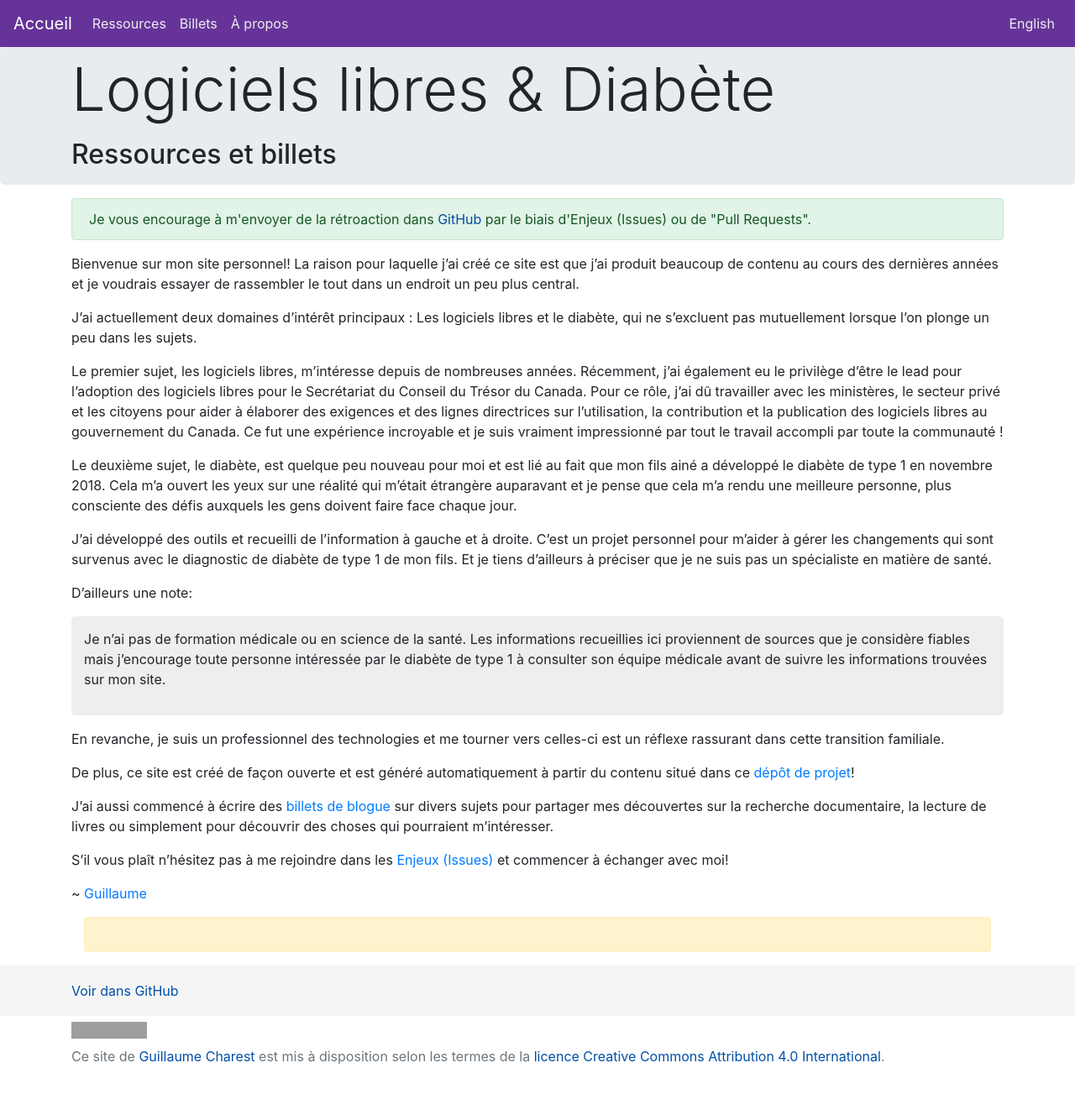
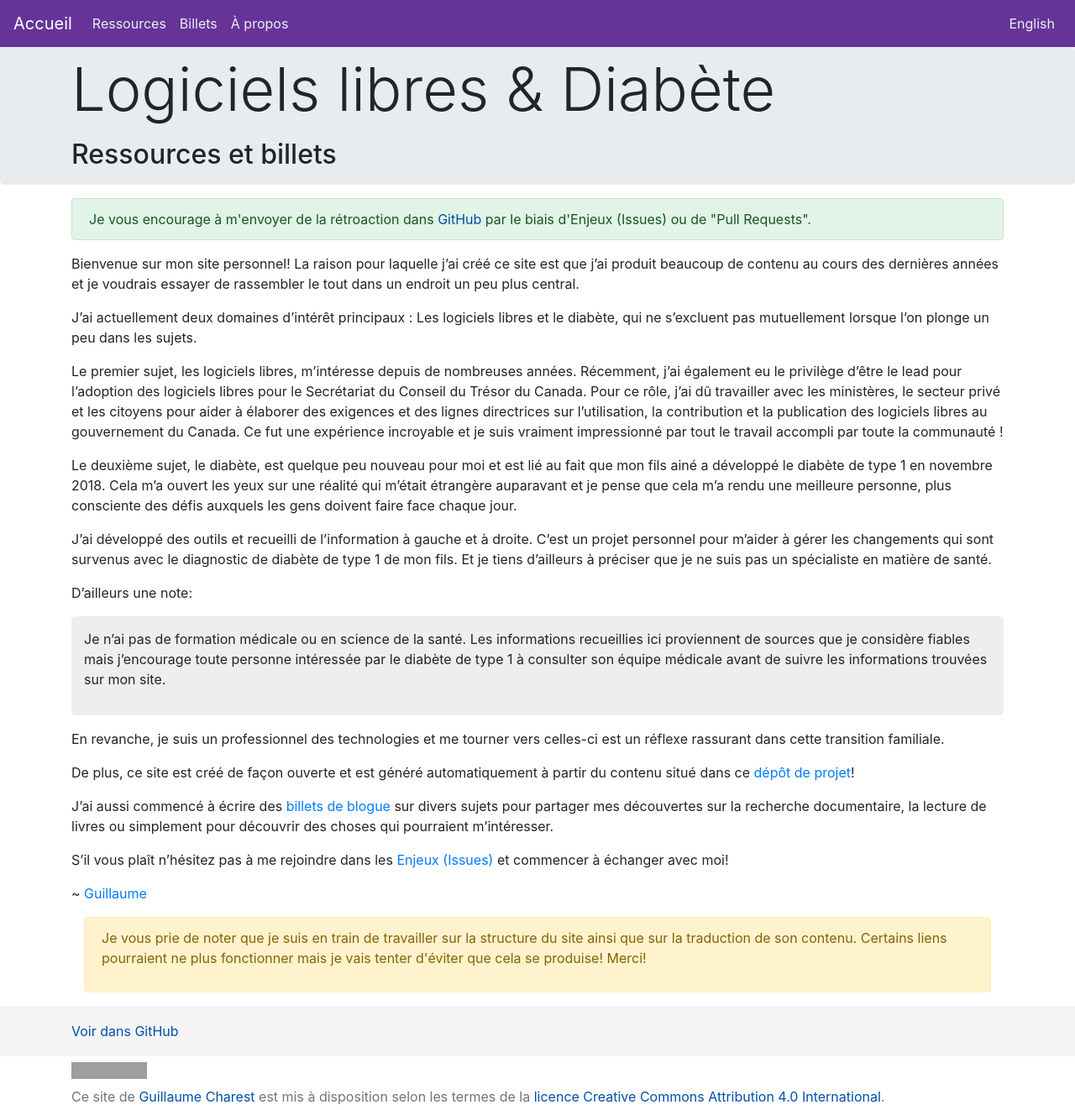
Before and after one commit to gcharest/gcharest.github.io, a Jekyll site: the page built from _pages/fr/accueil.md, in a window 1280 px wide. Shown: the whole page at 84% size. Built offline with Jekyll 4.4.1, drawn with Linux system fonts in a browser that asks for light colours; nearby versions of some CDN libraries; grey boxes are pictures that could not be loaded.

```diff
--- a/_data/i18n/general.yml
+++ b/_data/i18n/general.yml
@@ -83,3 +83,6 @@ printPDFNotes:
 printPDFNotice:
   en: Note that the printable version only works with modern browsers. Internet Explorer is not supported.
   fr: Notez que la version imprimable ne fonctionne qu'avec des navigateurs modernes. Internet Explorer n'est pas supporté.
+construction:
+  en: Please note that I'm currently working on restructuring the site and adding more translated content. Links may go dead but I'll try to minimize disruption. Thanks!
+  fr: Je vous prie de noter que je suis en train de travailler sur la structure du site ainsi que sur la traduction de son contenu. Certains liens pourraient ne plus fonctionner mais je vais tenter d'éviter que cela se produise! Merci!
```
